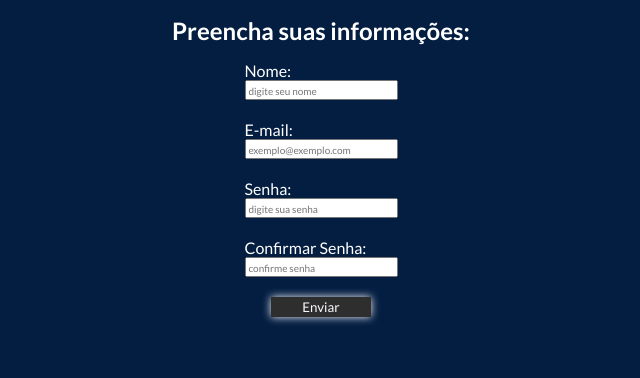
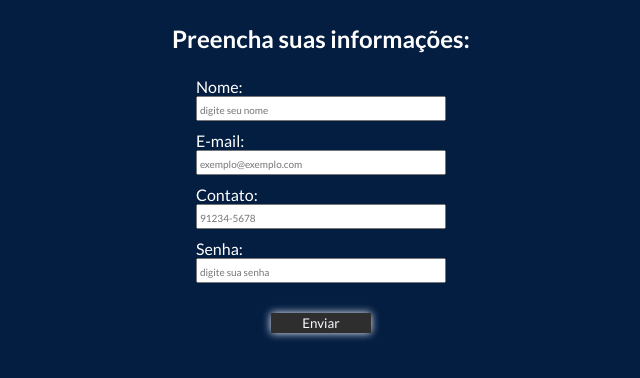
Before and after one commit to GabrielFratelli/React-Form, a React (Vite) app: page / in a window 1280 px wide. Shown: the top 378 px of the page, without its empty margins (319-959 px from the left). Built offline with nearby package versions, Linux system fonts and the light colour scheme.

Commit message:
chore: adjuste hook form

```diff
--- a/src/components/Form/index.tsx
+++ b/src/components/Form/index.tsx
@@ -3,29 +3,63 @@ import { useForm } from "react-hook-form";
 
 import { Container, HeaderContainer, ButtonContainer } from "./styles";
 
+type Inputs = {
+  name: string;
+  email: string;
+  contact: string;
+  password: string;
+};
+
 export const Form = () => {
+  const {
+    register,
+    handleSubmit,
+    watch,
+    formState: { errors },
+  } = useForm<Inputs>();
+
+  function onSubmit(userData: any) {
+    console.log(userData);
+  }
+
   return (
     <>
       <HeaderContainer>
         <strong>Preencha suas informações:</strong>
       </HeaderContainer>
       <Container>
-        <form action="#">
+        <form onSubmit={handleSubmit(onSubmit)}>
           <label>
             Nome:
-            <input placeholder=" digite seu nome" />
+            <input
+              placeholder=" digite seu nome"
+              {...register("name", { required: true })}
+            />
+            {errors.name && <span>Este campo é obrigatório</span>}
           </label>
           <label>
             E-mail:
-            <input placeholder=" exemplo@exemplo.com" />
+            <input
+              placeholder=" exemplo@exemplo.com"
+              {...register("email", { required: true })}
+            />
+            {errors.email && <span>Este campo é obrigatório</span>}
+          </label>
+          <label>
+            Contato:
+            <input
+              placeholder=" 91234-5678"
+              {...register("contact", { required: true })}
+            />
+            {errors.contact && <span>Este campo é obrigatório</span>}
           </label>
           <label>
             Senha:
-            <input placeholder=" digite sua senha" />
-          </label>
-          <label>
-            Confirmar Senha:
-            <input placeholder=" confirme senha" />
+            <input
+              placeholder=" digite sua senha"
+              {...register("password", { required: true })}
+            />
+            {errors.password && <span>Este campo é obrigatório</span>}
           </label>
           <ButtonContainer type="submit">Enviar</ButtonContainer>
         </form>
--- a/src/components/Form/styles.ts
+++ b/src/components/Form/styles.ts
@@ -10,15 +10,23 @@ export const Container = styled.div`
     align-items: center;
     flex-direction: column;
 
-    gap: 20px;
+    gap: 10px;
 
     input {
+      height: 25px;
+      width: 250px;
+
       display: flex;
       align-items: center;
 
       &::placeholder {
         font-size: 10px;
       }
+    }
+
+    span {
+      font-size: 0.5rem;
+      color: var(--red);
     }
   }
 `;
@@ -29,7 +37,7 @@ export const HeaderContainer = styled.header`
   justify-content: center;
 
   font-size: 1.5rem;
-  padding: 1rem;
+  padding: 1.5rem;
 `;
 
 export const ButtonContainer = styled.button`
@@ -40,6 +48,9 @@ export const ButtonContainer = styled.button`
   background-color: var(--black);
   box-shadow: 0 0 0.5rem var(--opaco);
   border: none;
+
+  margin-top: 20px;
+
   transition: filter 0.2s;
 
   &:hover {
```
